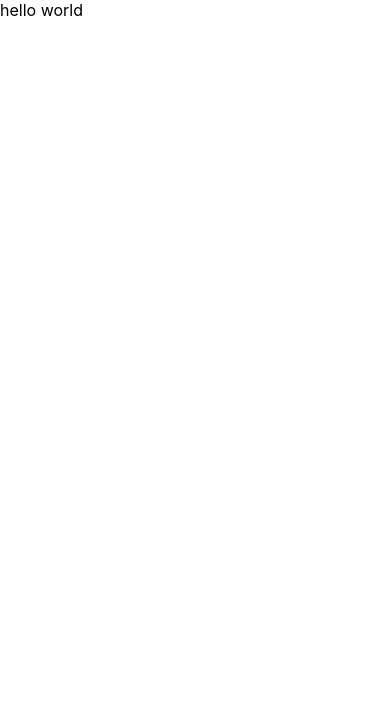
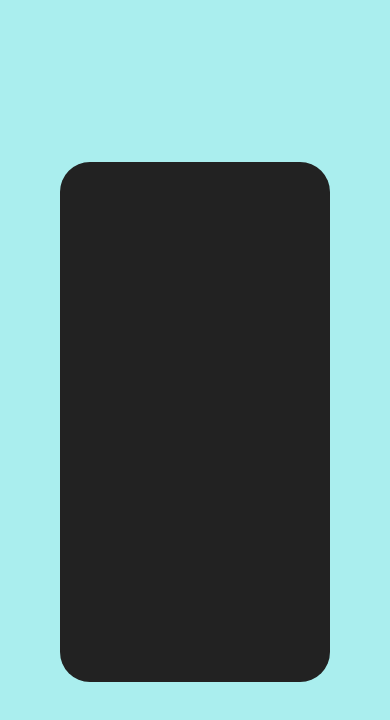
Before and after one commit to Duoliver/old-phone, a React (Create React App) app: page / in a window 390 px wide. Shown: the top 720 px of the page. Built offline with nearby package versions, Linux system fonts and the light colour scheme.

Commit message:
added phone body

```diff
--- a/src/App.js
+++ b/src/App.js
@@ -1,11 +1,13 @@
 import React from 'react';
+import './app.scss'
+import Phone from './components/Phone';
 
 function App() {
   return (
-    <div>
-      hello world
+    <div className="background">
+      <Phone />
     </div>
-  );
+  )
 }
 
 export default App;
--- /dev/null
+++ b/src/app.scss
@@ -0,0 +1,8 @@
+.background {
+    width: 100%;
+    height: 100%;
+    background-color: #aee;
+    display: flex;
+    align-items: center;
+    justify-content: center;
+}
--- /dev/null
+++ b/src/components/Phone/Phone.jsx
@@ -0,0 +1,11 @@
+import React from 'react'
+
+import './phone.scss'
+
+export default function Phone() {
+  return (
+    <div className="shell">
+
+    </div>
+  )
+}
--- /dev/null
+++ b/src/components/Phone/package.json
@@ -0,0 +1,3 @@
+{
+    "main": "./Phone.jsx"
+}
--- /dev/null
+++ b/src/components/Phone/phone.scss
@@ -0,0 +1,11 @@
+.shell {
+  height: 520px;
+  width: 270px;
+  background-color: #222;
+  border-radius: 30px;
+  display: flex;
+  flex-direction: column;
+  align-items: center;
+  justify-content: center;
+  padding: 12px;
+}
--- a/src/index.scss
+++ b/src/index.scss
@@ -1,5 +1,10 @@
+body, #root {
+  margin: 0;
+  width: 100vw;
+  height: 100vh;
+}
+
 body {
-  margin: 0;
   * {
     margin: 0;
     box-sizing: border-box;
```
